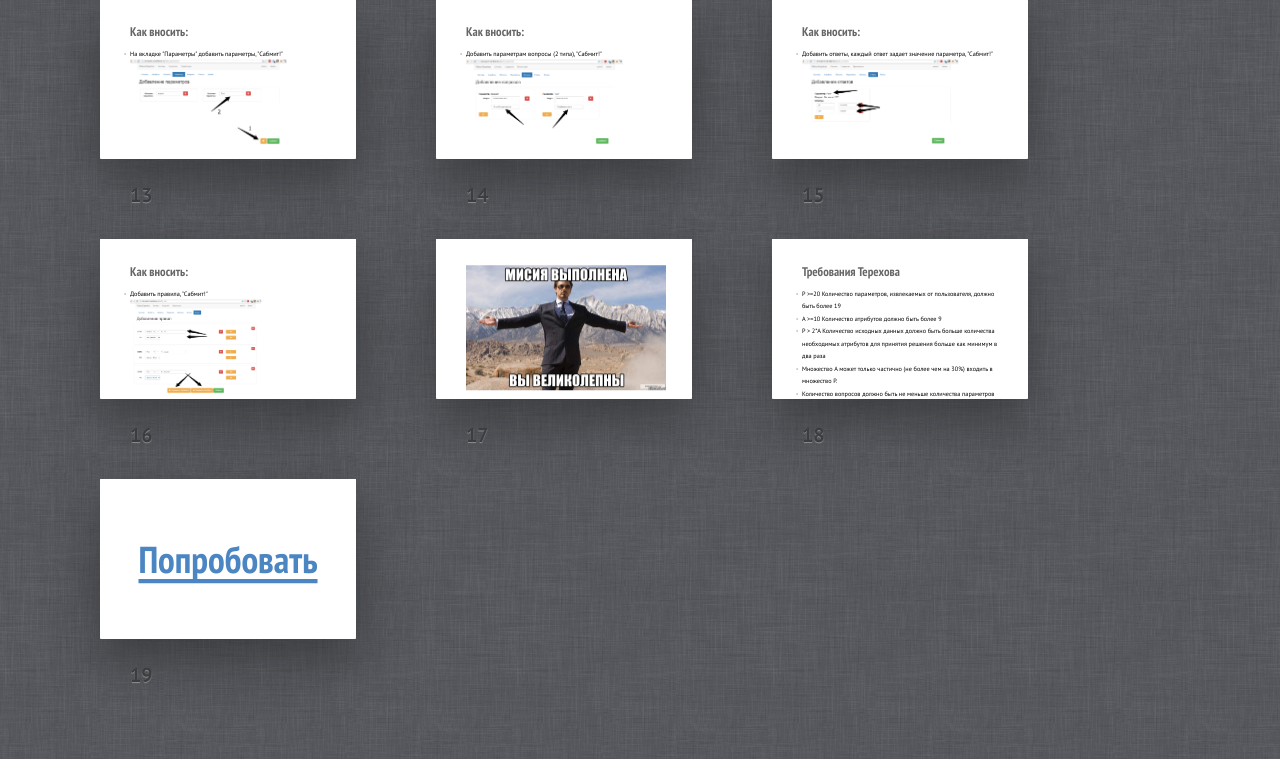
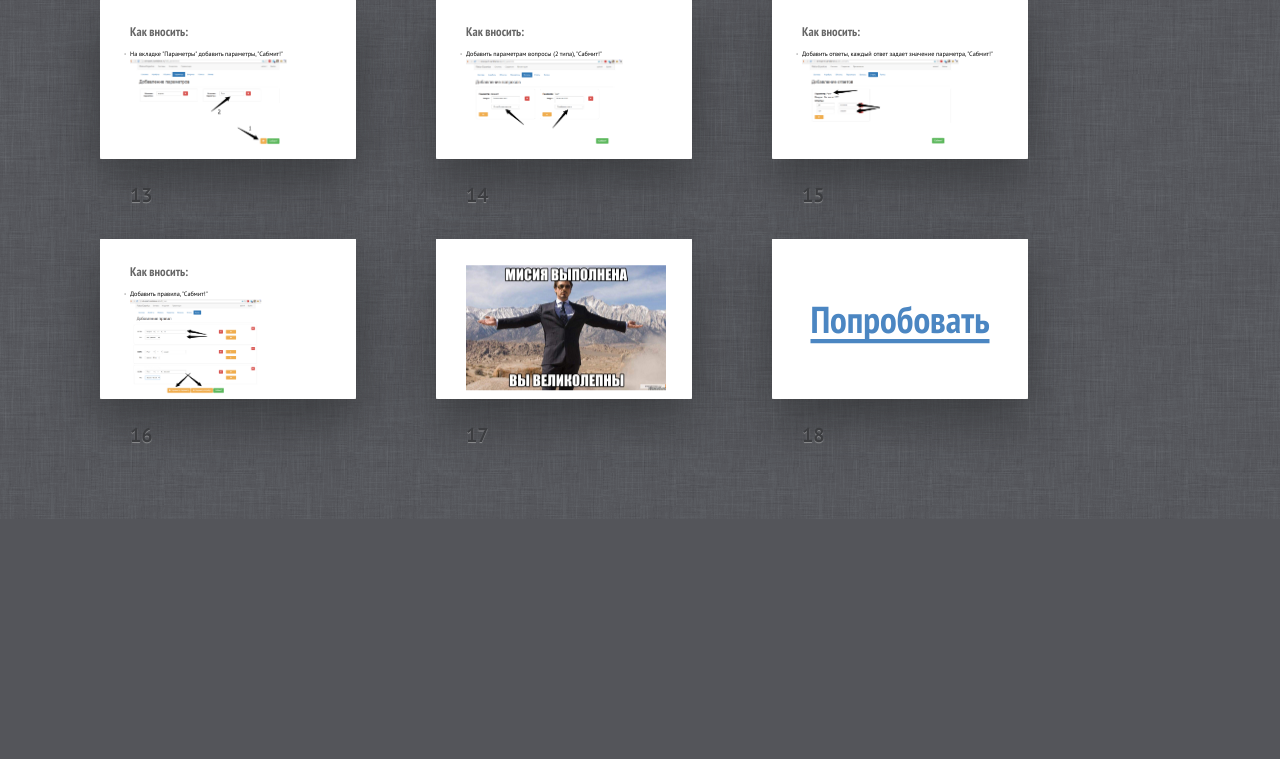
Before and after one commit to rat-team/rat-expert, a Django app: template templates/FAQ.html in a window 1280 px wide. Shown: the part 1191-1950 px from the top of the page. After the commit the page ends 1707 px from the top, so only its background shows below. Run offline with Django 3.2, Linux system fonts and the light colour scheme; the template is opened without the code that fills it, so the values that code supplies are empty; parts of the project's set-up code (start-up, migrations or seed data) failed here and were passed over.

Commit message:
Revert "added count requirements"
This reverts commit f6d05362ef992ec789931f13e7662af8f24ddc22.

```diff
--- a/templates/FAQ.html
+++ b/templates/FAQ.html
@@ -149,16 +149,6 @@
 	<section class="slide"><div>
 			<img src="{% static "img/success.jpeg" %}" style="" alt="">
 	</div></section>
-	<section class="slide"><div>
-		<h2>Требования Терехова</h2>
-		<ul>
-			<li>P >=20 Количество параметров, извлекаемых от пользователя, должно быть более 19</li>
-			<li>A >=10 Количество атрибутов должно быть более 9</li>
-			<li>P > 2*A Количество исходных данных должно быть больше количества необходимых атрибутов для принятия решения больше как минимум в два раза</li>
-			<li>Множество A может только частично (не более чем на 30%) входить в множество P.</li>
-			<li>Количество вопросов должно быть не меньше количества параметров P.</li>
-		</ul>
-	</div></section>
 
 
 	<section class="slide shout"><div>
```
Also changed, not shown: ExpertSystem/migrations/0001_initial.py (added), ExpertSystem/migrations/0002_auto__add_field_system_about__add_field_system_date_created.py (added), ExpertSystem/migrations/__init__.py (added).
